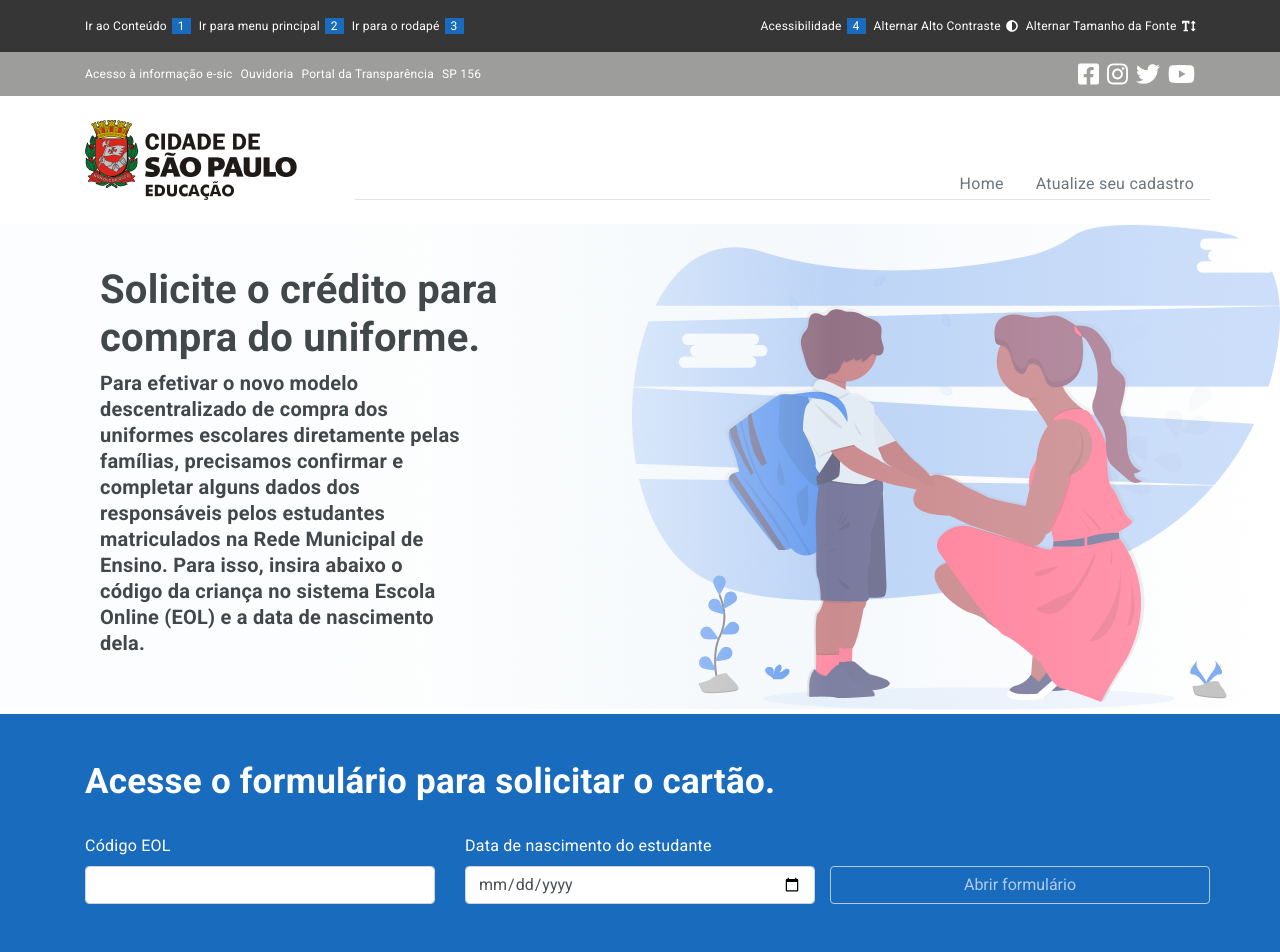
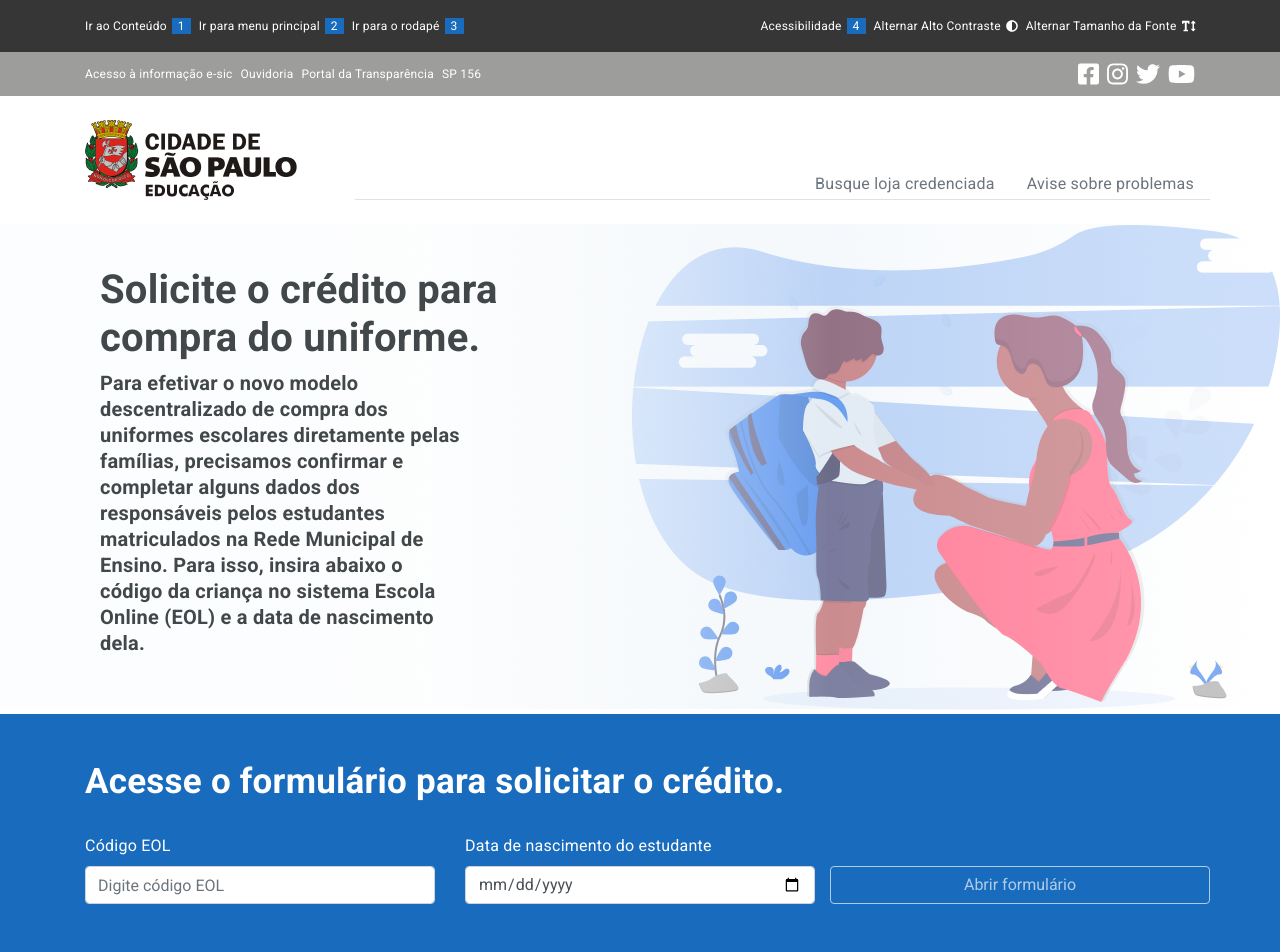
Before and after one commit to prefeiturasp/SME-PortalCadastroAluno-FrontEnd, a React (Create React App) app: page / in a window 1280 px wide. Shown: the top 952 px of the page. Built offline with nearby package versions, Linux system fonts and the light colour scheme; no server answers.

Commit message:
Alteração links menu e retirada de parênteses da máscara do formulário

```diff
--- a/src/componentes/Formularios/FormularioHomeInicial.js
+++ b/src/componentes/Formularios/FormularioHomeInicial.js
@@ -58,6 +58,9 @@ export const FormularioHomeInicial = () => {
 
         buscaDadosAlunoResponsavel(inputCodigoEol, inputDtNascAluno)
             .then(retorno_api => {
+
+                console.log("buscaDadosAlunoResponsavel ", retorno_api)
+
                 setCollapse('show');
                 setBtnDisable(true);
                 setAtualizaCampos(retorno_api);
@@ -75,6 +78,8 @@ export const FormularioHomeInicial = () => {
     }
 
     const onSubmitAtualizacaoCadastral = (data, e) => {
+
+        console.log("Ollyver ", data)
 
         // Removendo checkbox Você precisa declarar que as informações são verdadeiras
         delete data.checkboxDeclaro;
@@ -142,13 +147,13 @@ export const FormularioHomeInicial = () => {
     return (
         <div className="w-100 formulario-inicial-home pt-5 pb-5 ">
             <div className="container">
-                <h2 className="text-white mb-xs-5">Acesse o formulário para solicitar o cartão.</h2>
+                <h2 className="text-white mb-xs-5">Acesse o formulário para solicitar o crédito.</h2>
 
                 <form onSubmit={(e) => onSubmitAbrirFormulario(e)} name="abrirFormulario" id='abrirFormulario'>
                     <div className="row">
                         <div className="col-lg-4 mt-4">
                             <label id="codigoEol">Código EOL</label>
-                            <input onChange={(e) => setInputCodigoEol(e.target.value)} value={inputCodigoEol} name="codigoEol" type="text" className="form-control"/>
+                            <input onChange={(e) => setInputCodigoEol(e.target.value)} value={inputCodigoEol} name="codigoEol" type="text" className="form-control" placeholder="Digite código EOL"/>
                         </div>
                         <div className="col-lg-4 mt-4">
                             <label htmlFor='dtNascAluno'>Data de nascimento do estudante</label>
@@ -167,7 +172,7 @@ export const FormularioHomeInicial = () => {
                 </form>
 
                 <div className={`collapse ${collapse}  pt-5`} id="">
-                    <h2 className="text-white mb-4">Solicitação do cartão </h2>
+                    <h2 className="text-white mb-4">Solicitação do crédito </h2>
 
                     <div className='container-form-dados-responsável p-4 '>
                         <p className="mb-4">
@@ -212,7 +217,7 @@ export const FormularioHomeInicial = () => {
                                         </div>
                                         <div className="col-3">
                                             <InputMask
-                                                mask="(99)"
+                                                mask="99"
                                                 ref={register({required: true})} onChange={(e) => handleChangeAtualizacaoCadastral(e.target.name, e.target.value)} value={state.cd_ddd_celular_responsavel} type="text" className="form-control" name="cd_ddd_celular_responsavel" id="cd_ddd_celular_responsavel"/>
                                             {errors.cd_ddd_celular_responsavel &&
                                             <span className="span_erro mt-1">O campo DDD é obrigatório</span>}
@@ -228,7 +233,7 @@ export const FormularioHomeInicial = () => {
                                 </div>
 
                                 <div className="col-12 mt-5">
-                                    <label><strong>Vínculo com o(a) estudante (mãe/pai/outro)*</strong></label>
+                                    <label><strong>Vínculo com o(a) estudante*</strong></label>
                                     <div className="d-flex flex-wrap justify-content-between">
                                         <div className="pl-4 container-radio">
                                             <input ref={register({required: true})} onChange={(e) => handleChangeAtualizacaoCadastral(e.target.name, e.target.value)} checked={state.dc_tipo_responsavel == 'MAE'} className="form-check-input" type="radio" name="dc_tipo_responsavel" id="mae" value="MAE"/>
@@ -245,7 +250,7 @@ export const FormularioHomeInicial = () => {
                                         </div>
 
                                         <div className="pl-4 container-radio">
-                                            <input ref={register({required: true})} onChange={(e) => handleChangeAtualizacaoCadastral(e.target.name, e.target.value)} checked={state.dc_tipo_responsavel == 'ALUNO_MAIOR_DE_IDADE'} className="form-check-input" type="radio" name="dc_tipo_responsavel" id="alunoMaiorDeIdade" value="ALUNO_MAIOR_DE_IDADE"/>
+                                            <input ref={register({required: true})} onChange={(e) => handleChangeAtualizacaoCadastral(e.target.name, e.target.value)} checked={state.dc_tipo_responsavel == 'ALUNO_MAIOR_DE_IDADE'} className="form-check-input" type="radio" name="dc_tipo_responsavel" id="alunoMaiorDeIdade" value="ALUNO MAIOR DE IDADE"/>
                                             <label className="form-check-label" htmlFor="alunoMaiorDeIdade"><strong>Aluno maior de idade</strong></label>
                                         </div>
                                     </div>
--- a/src/componentes/Menu/MenuPrincipal.js
+++ b/src/componentes/Menu/MenuPrincipal.js
@@ -24,13 +24,13 @@ export const MenuPrincipal = () => {
 
                         <li className="nav-item">
                             <Link className="nav-link text-secondary mb-1 pb-0" to="/">
-                                Home
+                                Busque loja credenciada
                             </Link>
                         </li>
 
                         <li className="nav-item">
                             <Link className="nav-link text-secondary mb-1 pb-0" to="/atualize-seu-cadastro">
-                                Atualize seu cadastro
+                                Avise sobre problemas
                             </Link>
                         </li>
 
--- a/src/paginas/Home/index.js
+++ b/src/paginas/Home/index.js
@@ -45,7 +45,8 @@ export const Home = () => {
                         <div className="col-lg-6 col-sm-12 mb-lg-0 align-self-center">
                             <h1>Quem recebe o uniforme escolar?</h1>
                             <p>Quase todos os estudantes da Rede Municipal de Ensino (REM) recebem o uniforme escolar. Ou seja, devem fazer a solicitação os responsáveis por todas as crianças matriculadas nas escolas municipais, com exceção dos alunos dos Centros de Educação Infantil ("creches"), Ensino Médio e Educação de Jovens
-                                e Adultos.</p>
+                                e Adultos.
+                            </p>
                         </div>
                     </div>
                 </div>
```
